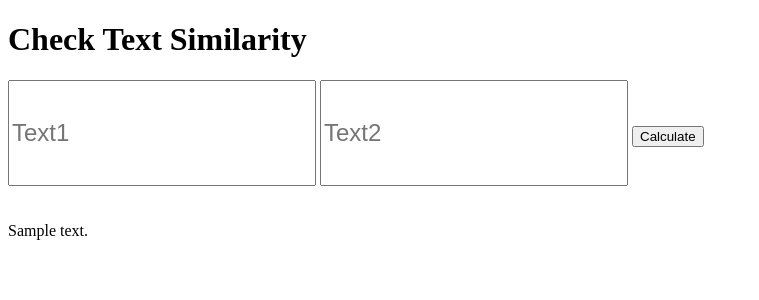
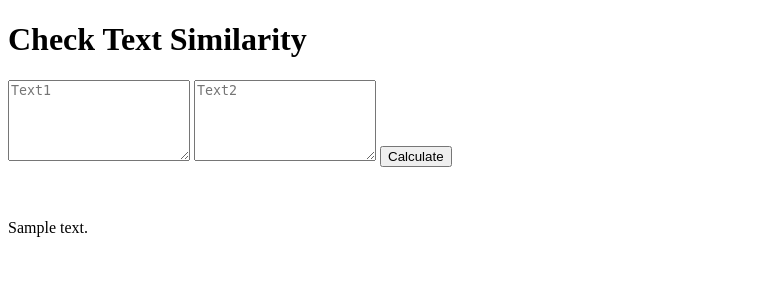
Before and after one commit to sanghamitraM/Text_Similarity, a Flask app: template templates/index.html in a window 1280 px wide. Shown: the top 300 px of the page, without its empty margins (0-759 px from the left). Run offline with Flask 2, Linux system fonts and the light colour scheme; the template is opened without the code that fills it: most values are stand-ins (such as "Sample title", 1, 10 or a date in 2020).

Commit message:
Add files via upload

```diff
--- a/templates/index.html
+++ b/templates/index.html
@@ -17,15 +17,15 @@
 
      <!-- Main Input For Receiving Query to our ML -->
     <form action="{{ url_for('predict')}}"method="post">
-    	<input type="text" name="Text1" placeholder="Text1" style="font-size: 18pt; height: 100px; width: 300px;" required="required" />
-        <input type="text" name="Text2" placeholder="Text2" style="font-size: 18pt; height: 100px; width: 300px;" required="required" />
+    	<textarea name="Text1" placeholder="Text1" rows="5" cols="20" required="required"></textarea>
+        <textarea name="Text2" placeholder="Text2" rows="5" cols="20" required="required"></textarea>
 
         <button type="submit" class="btn btn-primary btn-block btn-large">Calculate</button>
     </form>
 
    <br>
    <br>
-   {{ prediction_text }}
+   <p>{{ prediction_text }}</p>
 
  </div>
 
```
